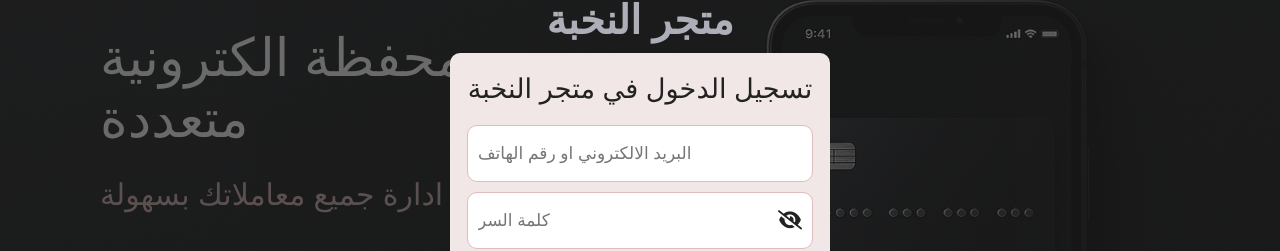
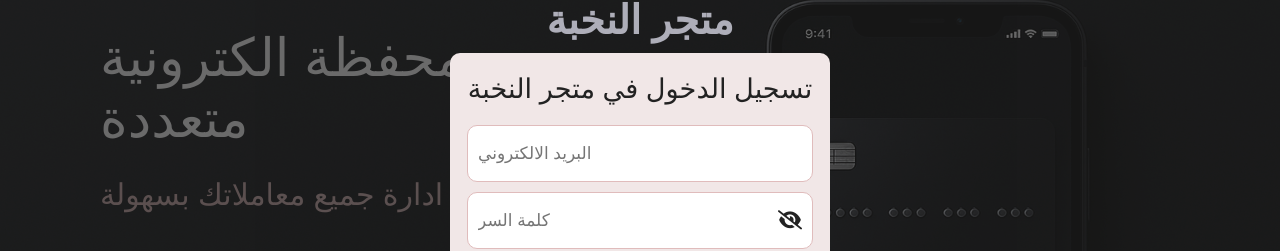
Before and after one commit to bzbsndndjnd/EliteShop, a Next.js app: page / in a window 1280 px wide. Shown: the part 73-324 px from the top of the page. Built offline with nearby package versions, Linux system fonts and the light colour scheme.

Commit message:
نشر النسخة النهائية مع صور وروابط

```diff
--- a/app/website/page.tsx
+++ b/app/website/page.tsx
@@ -265,7 +265,7 @@
           <div className={style.contentEnter}>
             <h3>تسجيل الدخول في متجر النخبة</h3>
             <div className={style.Gmail}>
-          <input type="text" value={gmail} onChange={e=>setGmail(e.target.value)} placeholder='البريد الالكتروني او رقم الهاتف'/>
+          <input type="text" value={gmail} onChange={e=>setGmail(e.target.value)} placeholder='البريد الالكتروني'/>
           </div>
           <div className={style.password}>
           <input type={state} value={Password} onChange={(e:React.ChangeEvent<HTMLInputElement>)=>setPassword(e.target.value)} placeholder='كلمة السر'/>
```
